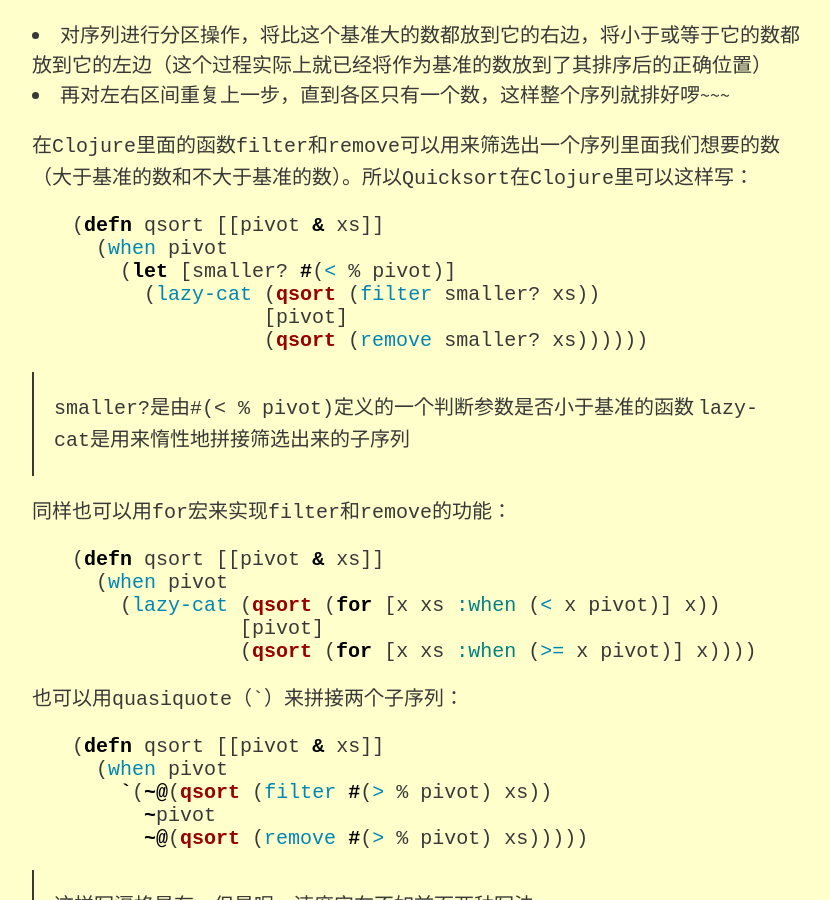
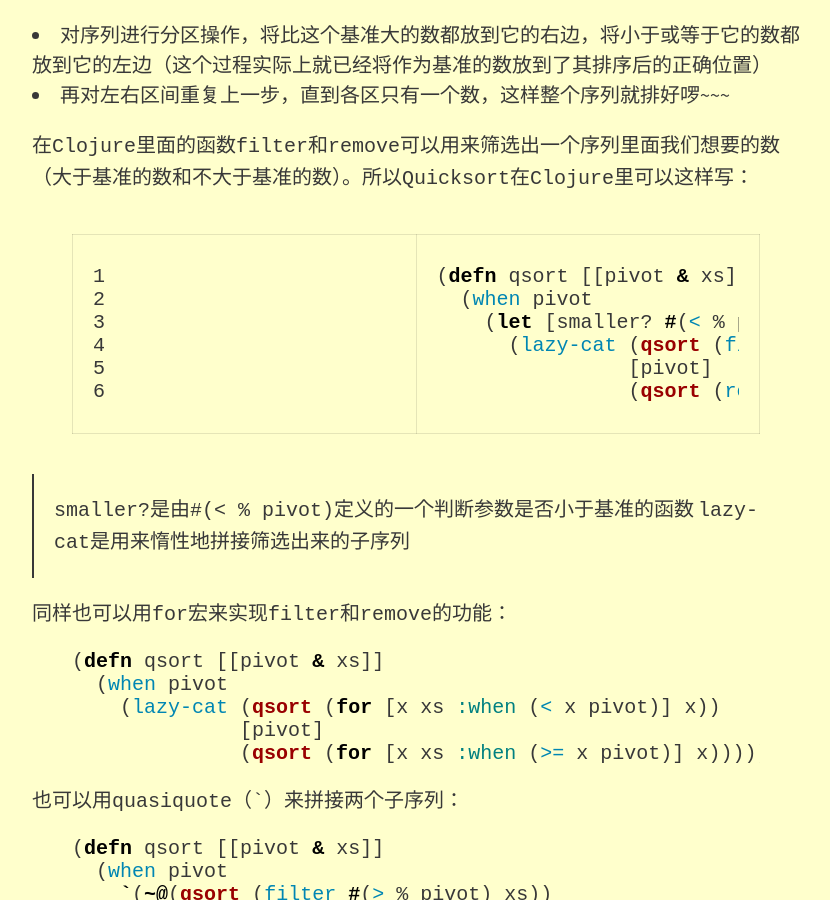
Before and after one commit to ChuitoChan/ChuitoChan.github.io, a Jekyll site: the page built from _posts/2015-07-26-quicksort-in-clojure.md, in a window 1280 px wide and 900 px high, scrolled down 702 px. Shown: the whole window, without its empty margins (224-1054 px from the left). Built offline with Jekyll 4.4.1, drawn with Linux system fonts in a browser that asks for light colours; nearby versions of some CDN libraries.

Commit message:
Update 2015-07-26-quicksort-in-clojure.md

```diff
--- a/_posts/2015-07-26-quicksort-in-clojure.md
+++ b/_posts/2015-07-26-quicksort-in-clojure.md
@@ -16,7 +16,7 @@ Quicksort 的基本思路就是：
 
 
 
-{% highlight clojure %}
+{% highlight clojure linenos %}
 (defn qsort [[pivot & xs]]
   (when pivot
     (let [smaller? #(< % pivot)]
```
